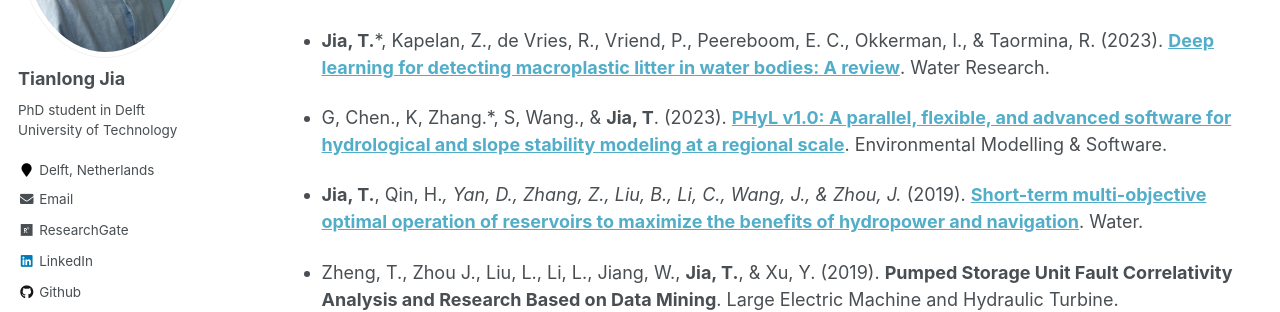
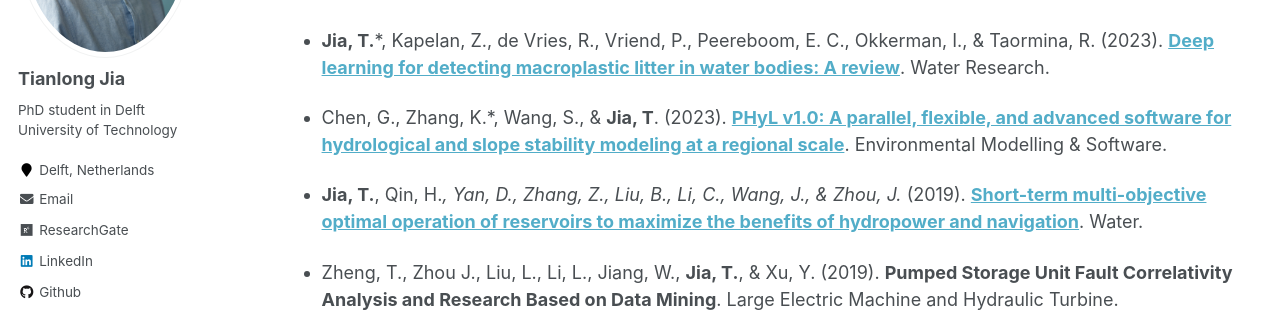
Before and after one commit to TianlongJia/TianlongJia.github.io, a Jekyll site: the page built from _pages/publications.md, in a window 1280 px wide and 900 px high. Shown: the part 289-601 px from the top of the window. Built offline with Jekyll 4.4.1, drawn with Linux system fonts in a browser that asks for light colours.

Commit message:
update publication

```diff
--- a/_pages/publications.md
+++ b/_pages/publications.md
@@ -14,7 +14,7 @@ You can also find my papers in [my Google Scholar](https://scholar.google.com.hk
 
 * **Jia, T.***, Kapelan, Z., de Vries, R., Vriend, P., Peereboom, E. C., Okkerman, I., & Taormina, R. (2023). [**Deep learning for detecting macroplastic litter in water bodies: A review**](https://doi.org/10.1016/j.watres.2023.119632). Water Research. <br>
 
-* G, Chen., K, Zhang.*, S, Wang., & **Jia, T**. (2023). [**PHyL v1.0: A parallel, flexible, and advanced software for hydrological and slope stability modeling at a regional scale**](https://doi.org/10.1016/j.envsoft.2023.105882). Environmental Modelling & Software. <br>
+* Chen, G., Zhang, K.*, Wang, S., & **Jia, T**. (2023). [**PHyL v1.0: A parallel, flexible, and advanced software for hydrological and slope stability modeling at a regional scale**](https://doi.org/10.1016/j.envsoft.2023.105882). Environmental Modelling & Software. <br>
 
 * **Jia, T.**, Qin, H.*, Yan, D., Zhang, Z., Liu, B., Li, C., Wang, J., & Zhou, J.* (2019). [**Short-term multi-objective optimal operation of reservoirs to maximize the benefits of hydropower and navigation**](https://www.mdpi.com/2073-4441/11/6/1272). Water. <br>
 
```
